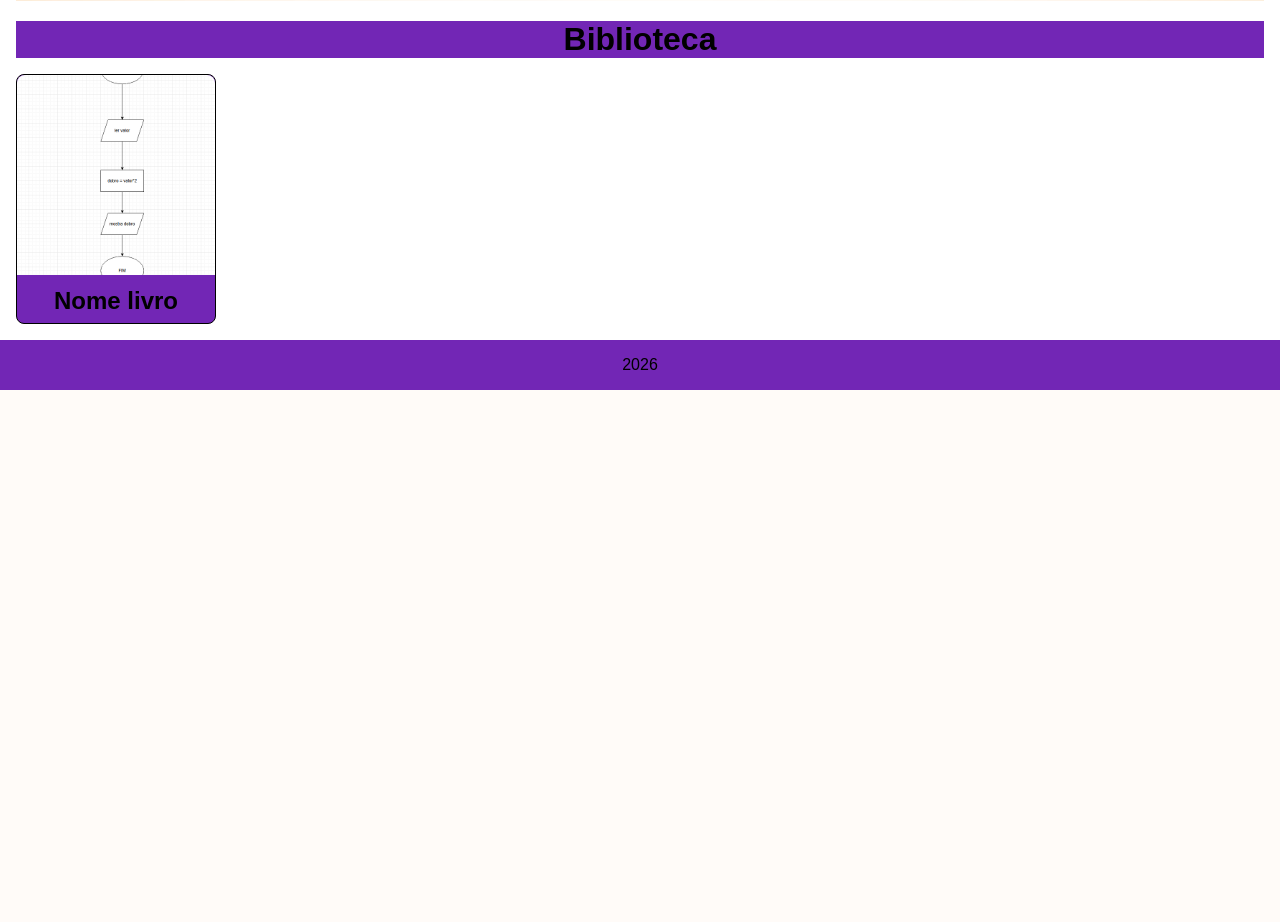
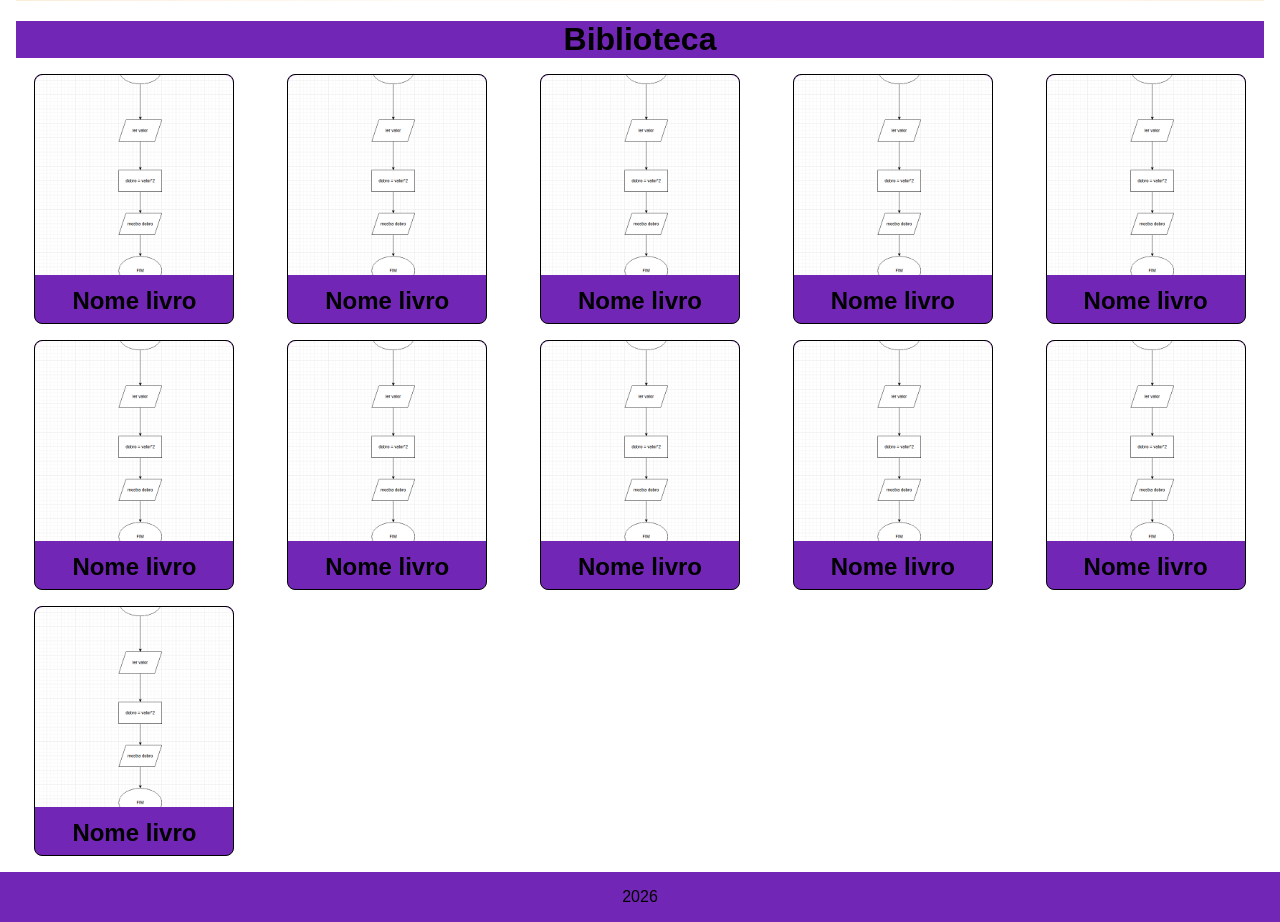
Before and after one commit to RobertRas/BookVerse, a PHP site: page / in a window 1280 px wide. Shown: the part 616-1538 px from the top of the page. Before the commit the page ends 1006 px from the top, so only its background shows below. Run offline with PHP 8.4, Linux system fonts and the light colour scheme.

Commit message:
primeiro commit

```diff
--- a/CSS/style.css
+++ b/CSS/style.css
@@ -81,7 +81,7 @@ h1{
     display: grid;
     gap: 1rem;
     grid-template-columns: repeat(5,1fr);
-    justify-content: center;
+    justify-items: center;
 }
 
 .card{
@@ -167,3 +167,19 @@ button:hover{
     color: var(--ter);
     border: 1px solid var(--sec);
 }
+
+@media only screen and (max-width: 600px){
+    .card-container{
+        grid-template-columns: repeat(1, 1fr);
+    }
+}
+@media only screen and (min-width: 600px) and (max-width:900px){
+    .card-container{
+        grid-template-columns: repeat(2, 1fr);
+    }
+}
+@media only screen and (min-width: 900px) and (max-width:1200px){
+    .card-container{
+        grid-template-columns: repeat(3, 1fr);
+    }
+}
--- a/index.html
+++ b/index.html
@@ -38,6 +38,136 @@
                     </div>
                 </div>
             </a>
+            <a href="detalhes.html">
+                <div class="card">
+                    <!-- como fazer com que os elementos contidos na div card não a ultrapassem? -->
+
+                    <div class="card-img">
+                        <!-- como fazer com que a imagem contidos na div card-img não a ultrapassem? -->
+                        <img src="imagens/Captura de tela 2026-07-01 200144.png" alt="" class="imagem_livro">
+                    </div>
+                    <div class="card-text">
+                        <h2>Nome livro</h2>
+                    </div>
+                </div>
+            </a>
+            <a href="detalhes.html">
+                <div class="card">
+                    <!-- como fazer com que os elementos contidos na div card não a ultrapassem? -->
+
+                    <div class="card-img">
+                        <!-- como fazer com que a imagem contidos na div card-img não a ultrapassem? -->
+                        <img src="imagens/Captura de tela 2026-07-01 200144.png" alt="" class="imagem_livro">
+                    </div>
+                    <div class="card-text">
+                        <h2>Nome livro</h2>
+                    </div>
+                </div>
+            </a>
+            <a href="detalhes.html">
+                <div class="card">
+                    <!-- como fazer com que os elementos contidos na div card não a ultrapassem? -->
+
+                    <div class="card-img">
+                        <!-- como fazer com que a imagem contidos na div card-img não a ultrapassem? -->
+                        <img src="imagens/Captura de tela 2026-07-01 200144.png" alt="" class="imagem_livro">
+                    </div>
+                    <div class="card-text">
+                        <h2>Nome livro</h2>
+                    </div>
+                </div>
+            </a>
+            <a href="detalhes.html">
+                <div class="card">
+                    <!-- como fazer com que os elementos contidos na div card não a ultrapassem? -->
+
+                    <div class="card-img">
+                        <!-- como fazer com que a imagem contidos na div card-img não a ultrapassem? -->
+                        <img src="imagens/Captura de tela 2026-07-01 200144.png" alt="" class="imagem_livro">
+                    </div>
+                    <div class="card-text">
+                        <h2>Nome livro</h2>
+                    </div>
+                </div>
+            </a>
+            <a href="detalhes.html">
+                <div class="card">
+                    <!-- como fazer com que os elementos contidos na div card não a ultrapassem? -->
+
+                    <div class="card-img">
+                        <!-- como fazer com que a imagem contidos na div card-img não a ultrapassem? -->
+                        <img src="imagens/Captura de tela 2026-07-01 200144.png" alt="" class="imagem_livro">
+                    </div>
+                    <div class="card-text">
+                        <h2>Nome livro</h2>
+                    </div>
+                </div>
+            </a>
+            <a href="detalhes.html">
+                <div class="card">
+                    <!-- como fazer com que os elementos contidos na div card não a ultrapassem? -->
+
+                    <div class="card-img">
+                        <!-- como fazer com que a imagem contidos na div card-img não a ultrapassem? -->
+                        <img src="imagens/Captura de tela 2026-07-01 200144.png" alt="" class="imagem_livro">
+                    </div>
+                    <div class="card-text">
+                        <h2>Nome livro</h2>
+                    </div>
+                </div>
+            </a>
+            <a href="detalhes.html">
+                <div class="card">
+                    <!-- como fazer com que os elementos contidos na div card não a ultrapassem? -->
+
+                    <div class="card-img">
+                        <!-- como fazer com que a imagem contidos na div card-img não a ultrapassem? -->
+                        <img src="imagens/Captura de tela 2026-07-01 200144.png" alt="" class="imagem_livro">
+                    </div>
+                    <div class="card-text">
+                        <h2>Nome livro</h2>
+                    </div>
+                </div>
+            </a>
+            <a href="detalhes.html">
+                <div class="card">
+                    <!-- como fazer com que os elementos contidos na div card não a ultrapassem? -->
+
+                    <div class="card-img">
+                        <!-- como fazer com que a imagem contidos na div card-img não a ultrapassem? -->
+                        <img src="imagens/Captura de tela 2026-07-01 200144.png" alt="" class="imagem_livro">
+                    </div>
+                    <div class="card-text">
+                        <h2>Nome livro</h2>
+                    </div>
+                </div>
+            </a>
+            <a href="detalhes.html">
+                <div class="card">
+                    <!-- como fazer com que os elementos contidos na div card não a ultrapassem? -->
+
+                    <div class="card-img">
+                        <!-- como fazer com que a imagem contidos na div card-img não a ultrapassem? -->
+                        <img src="imagens/Captura de tela 2026-07-01 200144.png" alt="" class="imagem_livro">
+                    </div>
+                    <div class="card-text">
+                        <h2>Nome livro</h2>
+                    </div>
+                </div>
+            </a>
+            <a href="detalhes.html">
+                <div class="card">
+                    <!-- como fazer com que os elementos contidos na div card não a ultrapassem? -->
+
+                    <div class="card-img">
+                        <!-- como fazer com que a imagem contidos na div card-img não a ultrapassem? -->
+                        <img src="imagens/Captura de tela 2026-07-01 200144.png" alt="" class="imagem_livro">
+                    </div>
+                    <div class="card-text">
+                        <h2>Nome livro</h2>
+                    </div>
+                </div>
+            </a>
         </div>
     </main>
 
```
